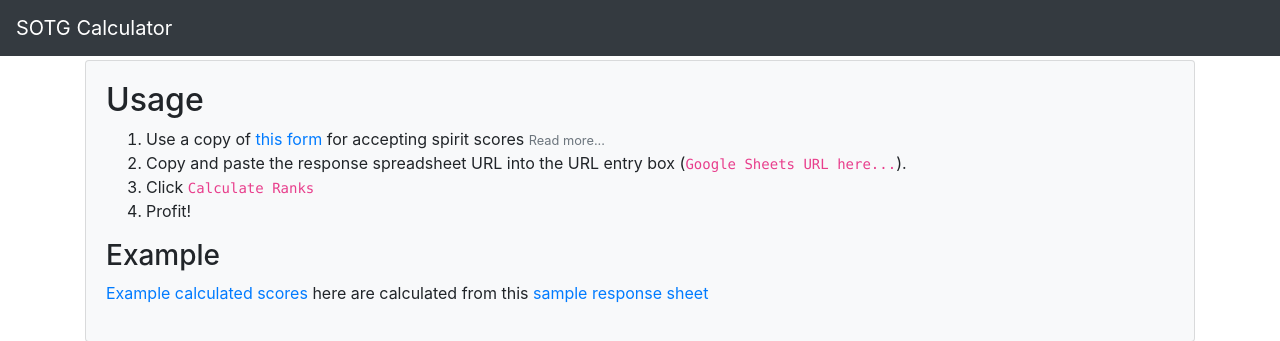
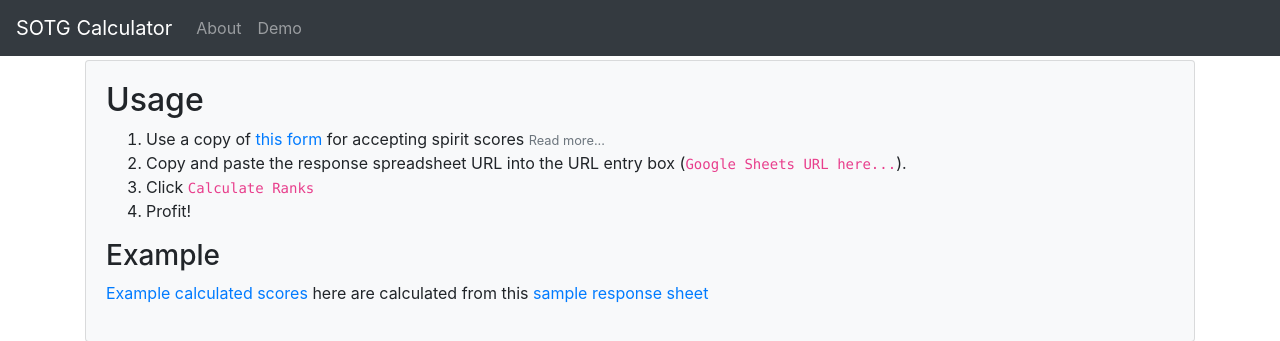
Before and after one commit to india-ultimate/sotg-calculator, a Flask app: page / in a window 1280 px wide. Shown: the top 341 px of the page. Run offline with Flask 2, Linux system fonts and the light colour scheme; some libraries are stand-ins or nearby versions.

Commit message:
Add links to About and Demo in the navbar

```diff
--- a/app.py
+++ b/app.py
@@ -38,6 +38,16 @@ def get_usage():
         button_code = f.read().strip()
     usage = usage.replace('<!-- see-more-link -->', button_code)
     return usage, more_usage
+
+
+@app.route('/about')
+def about():
+    return render_template('about.html')
+
+
+@app.route('/demo')
+def demo():
+    return render_template('demo.html')
 
 
 @app.route('/', methods=['GET'])
--- /dev/null
+++ b/templates/about.html
@@ -0,0 +1,5 @@
+{% extends "base.html.jinja" %}
+{% block content %}
+    <script src="https://gist.github.com/punchagan/6718f3f974ed981a9c28b22551a03e94.js">
+    </script>
+{% endblock %}
--- a/templates/base.html.jinja
+++ b/templates/base.html.jinja
@@ -19,6 +19,19 @@
         <header>
             <nav class="navbar navbar-expand-md navbar-dark fixed-top bg-dark">
                 <a class="navbar-brand" href="{{url_for('index')}}">SOTG Calculator</a>
+                <button class="navbar-toggler" type="button" data-toggle="collapse" data-target="#navbarToggler" aria-controls="navbarToggler" aria-expanded="false" aria-label="Toggle navigation">
+                    <span class="navbar-toggler-icon"></span>
+                </button>
+                <div class="collapse navbar-collapse" id="navbarToggler">
+                    <ul class="navbar-nav mr-auto mt-2 mt-lg-0">
+                        <li class="nav-item">
+                            <a class="nav-link" href="{{url_for('about')}}">About</a>
+                        </li>
+                        <li class="nav-item">
+                            <a class="nav-link" href="{{url_for('demo')}}">Demo</a>
+                        </li>
+                    </ul>
+                </div>
             </nav>
         </header>
 
--- /dev/null
+++ b/templates/demo.html
@@ -0,0 +1,6 @@
+{% extends "base.html.jinja" %}
+{% block content %}
+    <img class="img-fluid"
+         style="max-height: 800px"
+         src="https://user-images.githubusercontent.com/315678/38825245-7c9694f4-41c9-11e8-837c-c25ae7c307e0.gif" />
+{% endblock %}
```
